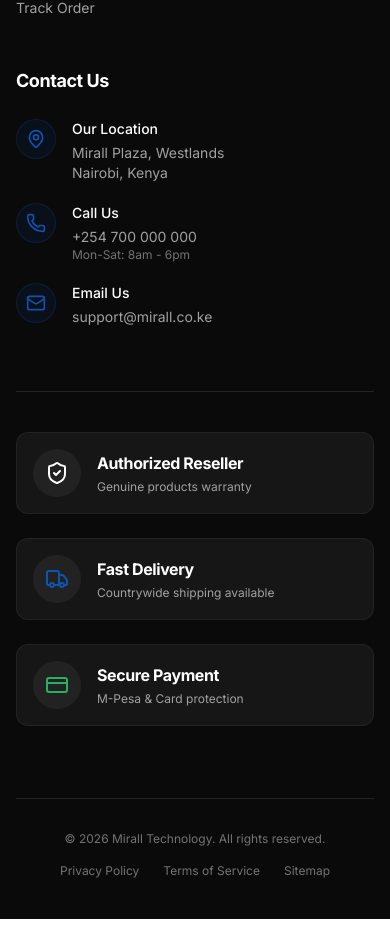
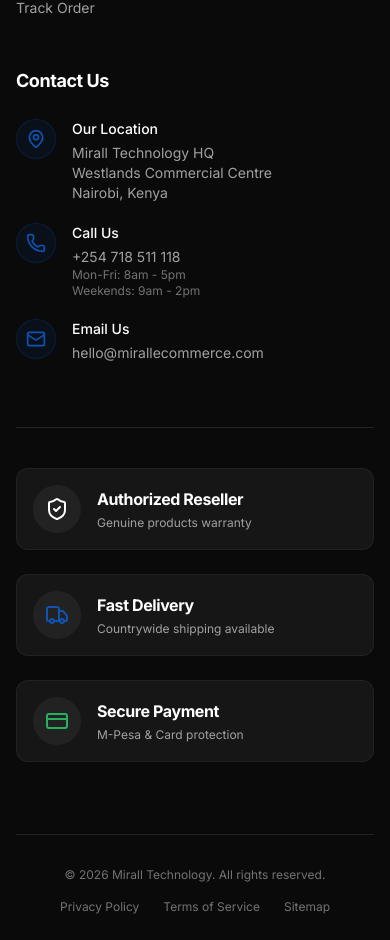
Before and after one commit to Skylar-b0t/mirallecommerce, a Next.js app: page / in a window 390 px wide. Shown: the part 3175-4115 px from the top of the page. Before the commit the page ends 4094 px from the top, so only its background shows below. Built offline with nearby package versions, Linux system fonts and the light colour scheme; no server answers; the database is empty.

Commit message:
fix: Correct footer contact details from Contact page
- Update Address: Westlands Commercial Centre
- Update Phone: +254 718 511 118
- Update Email: hello@mirallecommerce.com
- Update Hours: Mon-Fri 8am-5pm, Weekends 9am-2pm

```diff
--- a/components/layout/Footer.tsx
+++ b/components/layout/Footer.tsx
@@ -73,7 +73,8 @@
                                 </div>
                                 <div>
                                     <p className="font-medium text-white text-sm">Our Location</p>
-                                    <p className="text-sm text-neutral-400 mt-1">Mirall Plaza, Westlands</p>
+                                    <p className="text-sm text-neutral-400 mt-1">Mirall Technology HQ</p>
+                                    <p className="text-sm text-neutral-400">Westlands Commercial Centre</p>
                                     <p className="text-sm text-neutral-400">Nairobi, Kenya</p>
                                 </div>
                             </li>
@@ -83,8 +84,9 @@
                                 </div>
                                 <div>
                                     <p className="font-medium text-white text-sm">Call Us</p>
-                                    <p className="text-sm text-neutral-400 mt-1">+254 700 000 000</p>
-                                    <p className="text-xs text-neutral-500">Mon-Sat: 8am - 6pm</p>
+                                    <p className="text-sm text-neutral-400 mt-1">+254 718 511 118</p>
+                                    <p className="text-xs text-neutral-500">Mon-Fri: 8am - 5pm</p>
+                                    <p className="text-xs text-neutral-500">Weekends: 9am - 2pm</p>
                                 </div>
                             </li>
                             <li className="flex items-start gap-4">
@@ -93,7 +95,7 @@
                                 </div>
                                 <div>
                                     <p className="font-medium text-white text-sm">Email Us</p>
-                                    <p className="text-sm text-neutral-400 mt-1">support@mirall.co.ke</p>
+                                    <p className="text-sm text-neutral-400 mt-1">hello@mirallecommerce.com</p>
                                 </div>
                             </li>
                         </ul>
```
